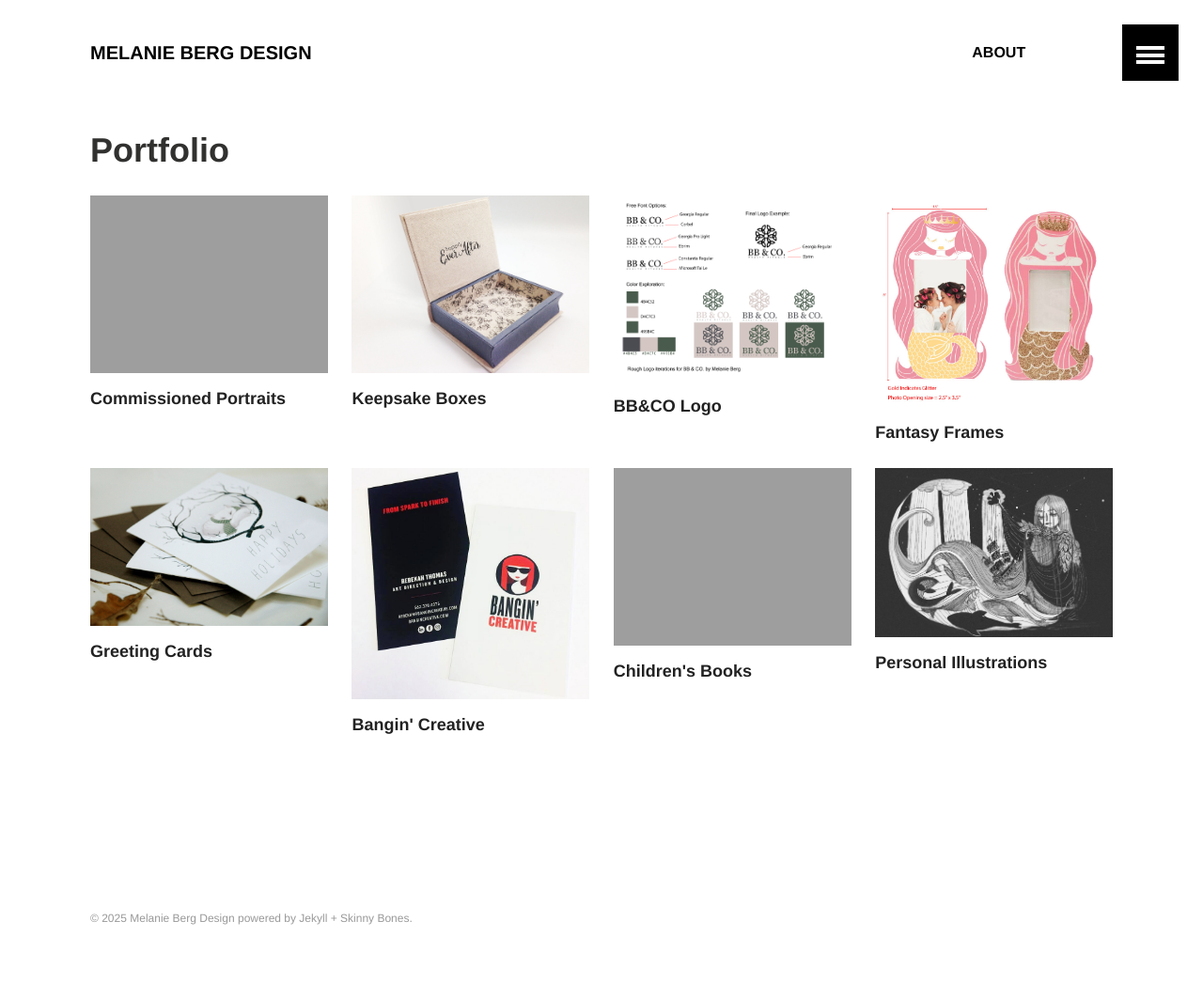
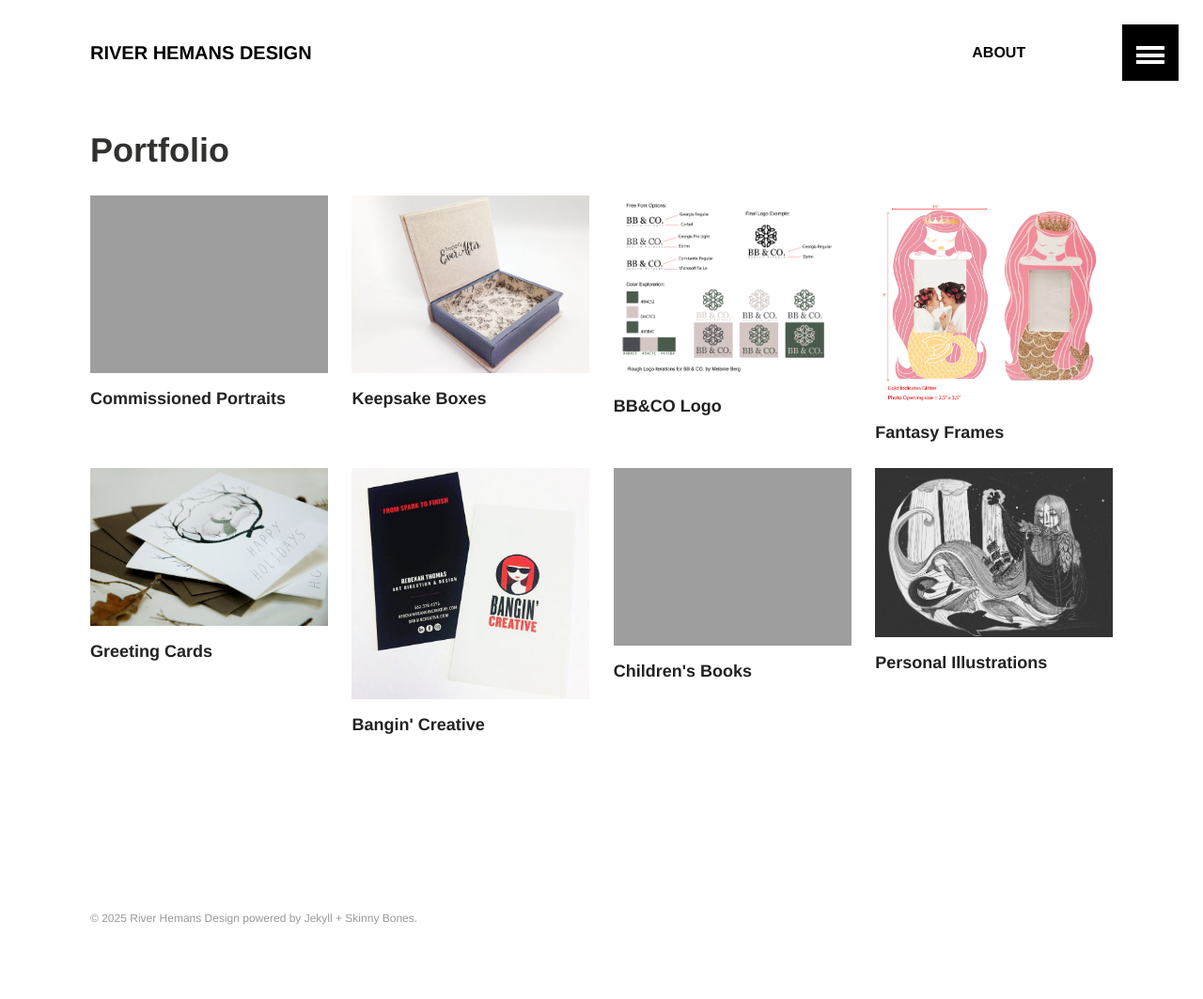
Before and after one commit to angiehemans/melanie-portfolio, a Jekyll site: the page built from index.md, in a window 1280 px wide. Shown: the whole page at 94% size. Built offline with Jekyll 4.4.1, drawn with Linux system fonts in a browser that asks for light colours.

Commit message:
Update _config.yml

```diff
--- a/_config.yml
+++ b/_config.yml
@@ -1,5 +1,5 @@
 ---
-title: Melanie Berg Design
+title: River Hemans Design
 timezone: UTC
 collections:
   posts:
```
